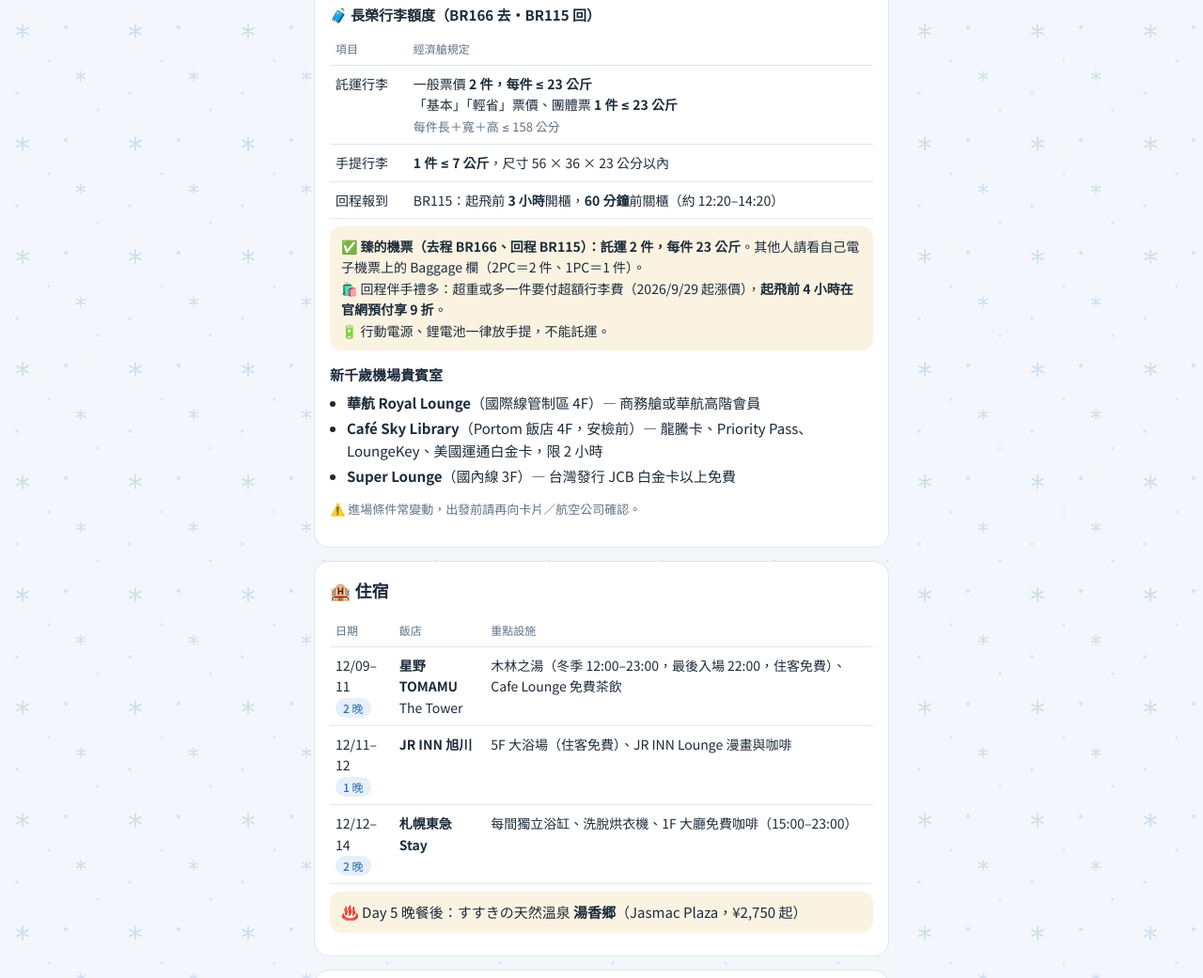
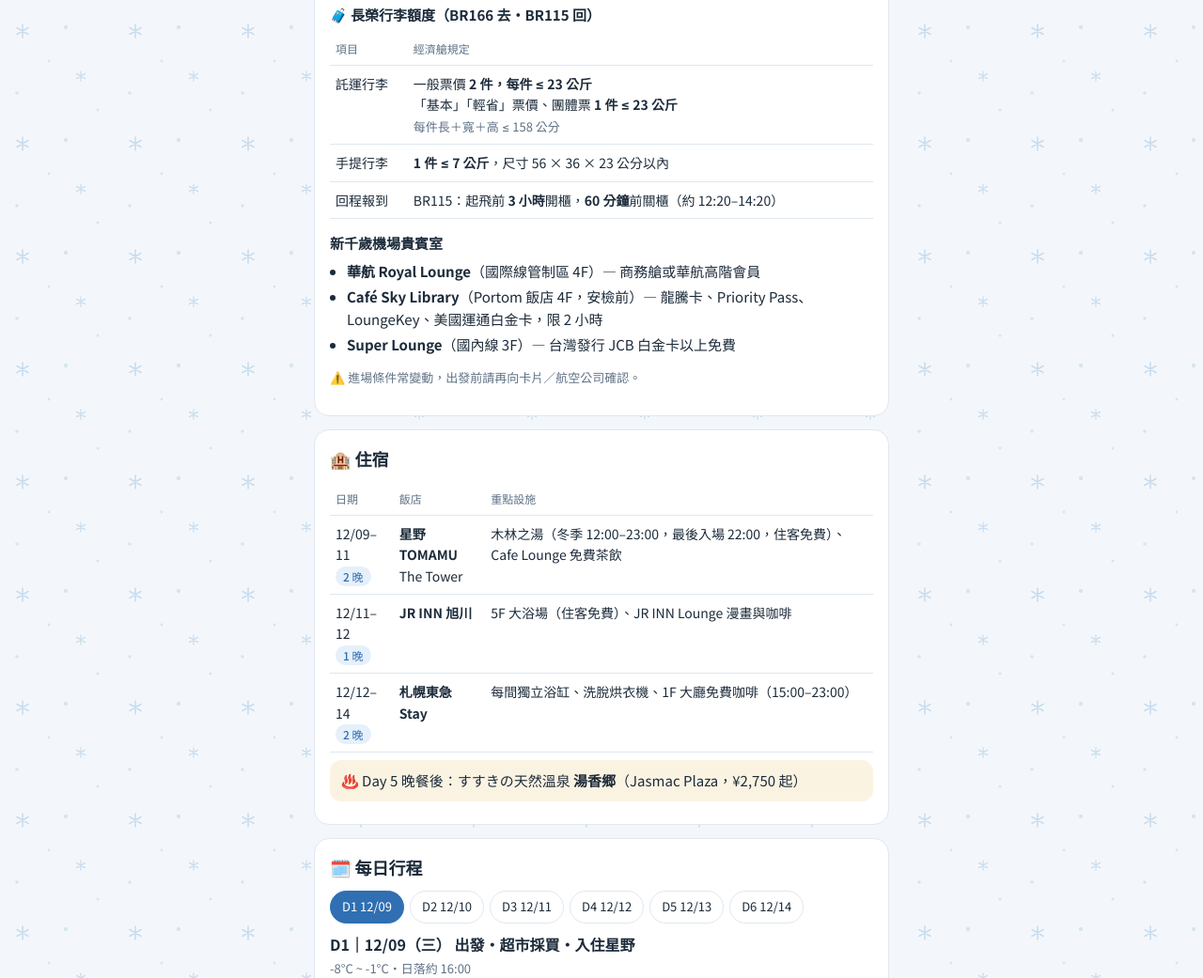
Before and after one commit to yujen317/Hokkaido, a plain HTML site: page index.html in a window 1280 px wide. Shown: the part 833-1874 px from the top of the page at 94% size. Drawn offline with Linux system fonts and the light colour scheme.

Commit message:
移除行李提醒框
Co-Authored-By: Claude Opus 5.5 <noreply@anthropic.com>
Claude-Session: https://claude.ai/code/session_011FH4NmFZKV4LhYoTyykxCz

```diff
--- a/index.html
+++ b/index.html
@@ -152,11 +152,6 @@ a{color:var(--blue)}
     <tr><td>手提行李</td><td><b>1 件 ≤ 7 公斤</b>，尺寸 56 × 36 × 23 公分以內</td></tr>
     <tr><td>回程報到</td><td>BR115：起飛前 <b>3 小時</b>開櫃，<b>60 分鐘</b>前關櫃（約 12:20–14:20）</td></tr>
   </table>
-  <div class="box gold" style="font-size:14px">
-    ✅ <b>臻的機票（去程 BR166、回程 BR115）：託運 2 件，每件 23 公斤</b>。其他人請看自己電子機票上的 Baggage 欄（2PC＝2 件、1PC＝1 件）。<br>
-    🛍️ 回程伴手禮多：超重或多一件要付超額行李費（2026/9/29 起漲價），<b>起飛前 4 小時在官網預付享 9 折</b>。<br>
-    🔋 行動電源、鋰電池一律放手提，不能託運。
-  </div>
   <h3>新千歲機場貴賓室</h3>
   <ul>
     <li><b>華航 Royal Lounge</b>（國際線管制區 4F）— 商務艙或華航高階會員</li>
```
